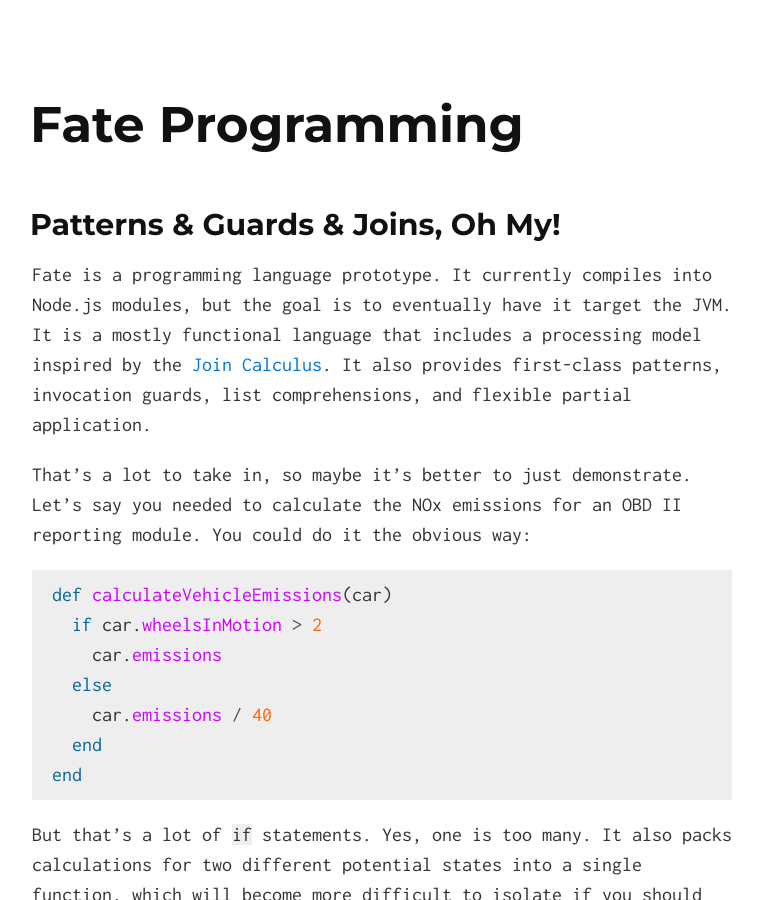
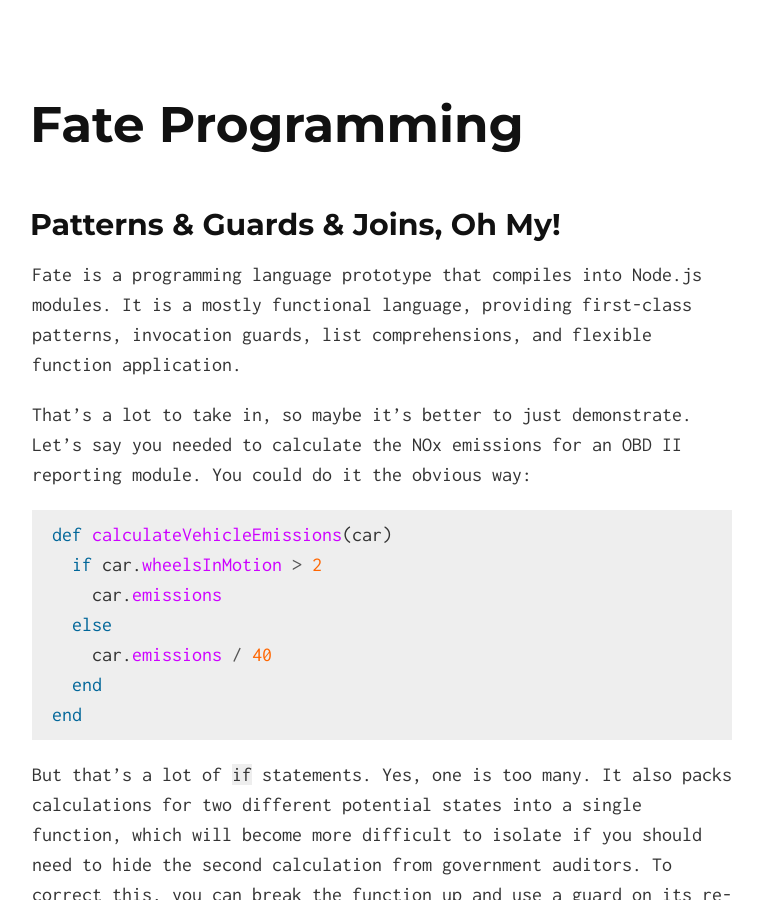
Before and after one commit to kode4food/fate-lang, a Jekyll site: the page built from index.md, in a window 1280 px wide and 900 px high. Shown: the whole window, without its empty margins (258-1021 px from the left). Built offline with Jekyll 4.4.1, drawn with Linux system fonts in a browser that asks for light colours; Markdown is read by kramdown in place of the engine named in the settings; some of the changed text lies outside the part shown.

Commit message:
changed intro blurb

```diff
--- a/index.md
+++ b/index.md
@@ -3,7 +3,7 @@
 title: Fate Programming
 ---
 ## Patterns & Guards & Joins, Oh My!
-Fate is a programming language prototype.  It currently compiles into Node.js modules, but the goal is to eventually have it target the JVM.  It is a mostly functional language that includes a processing model inspired by the [Join Calculus](https://en.wikipedia.org/wiki/Join-calculus).  It also provides first-class patterns, invocation guards, list comprehensions, and flexible partial application.
+Fate is a programming language prototype that compiles into Node.js modules.  It is a mostly functional language, providing first-class patterns, invocation guards, list comprehensions, and flexible function application.
 
 That's a lot to take in, so maybe it's better to just demonstrate.  Let's say you needed to calculate the NOx emissions for an OBD II reporting module.  You could do it the obvious way:
 
```
Also changed, not shown: other parts of index.md (+2 -0 lines).
